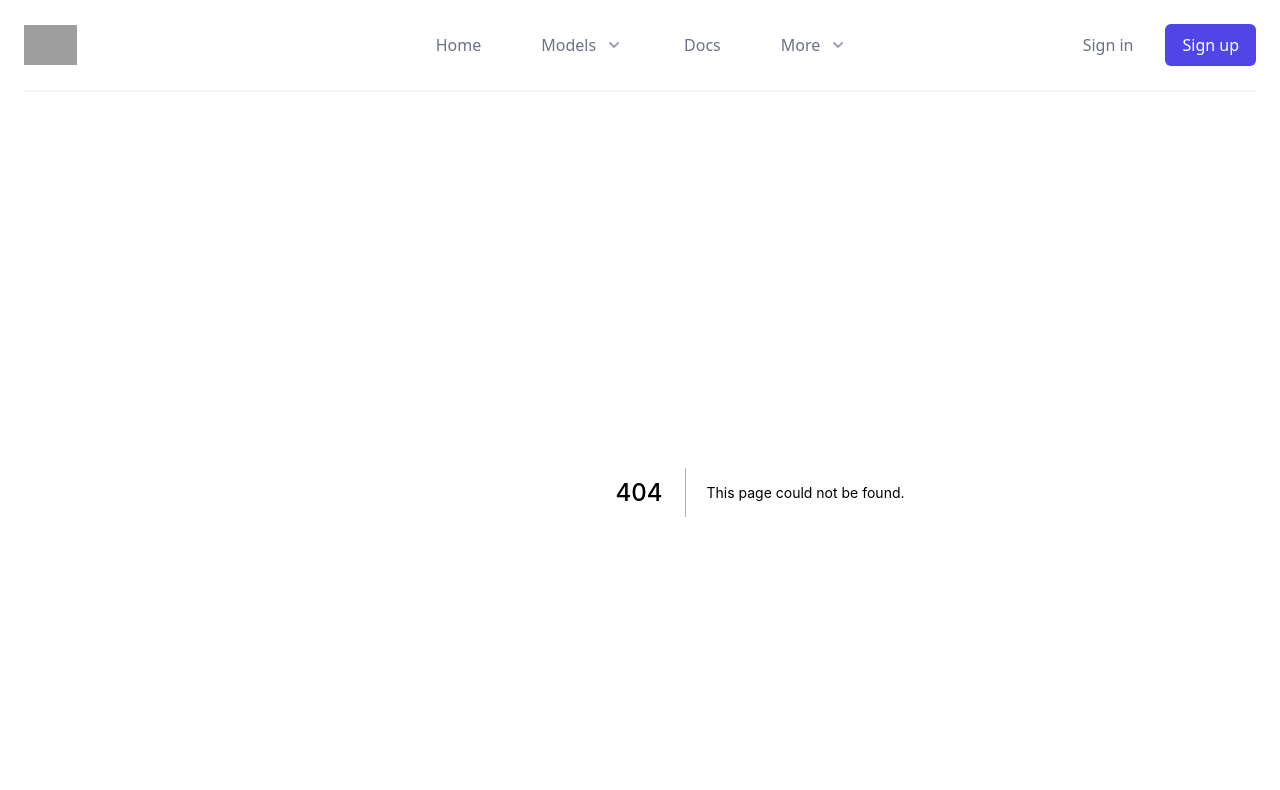
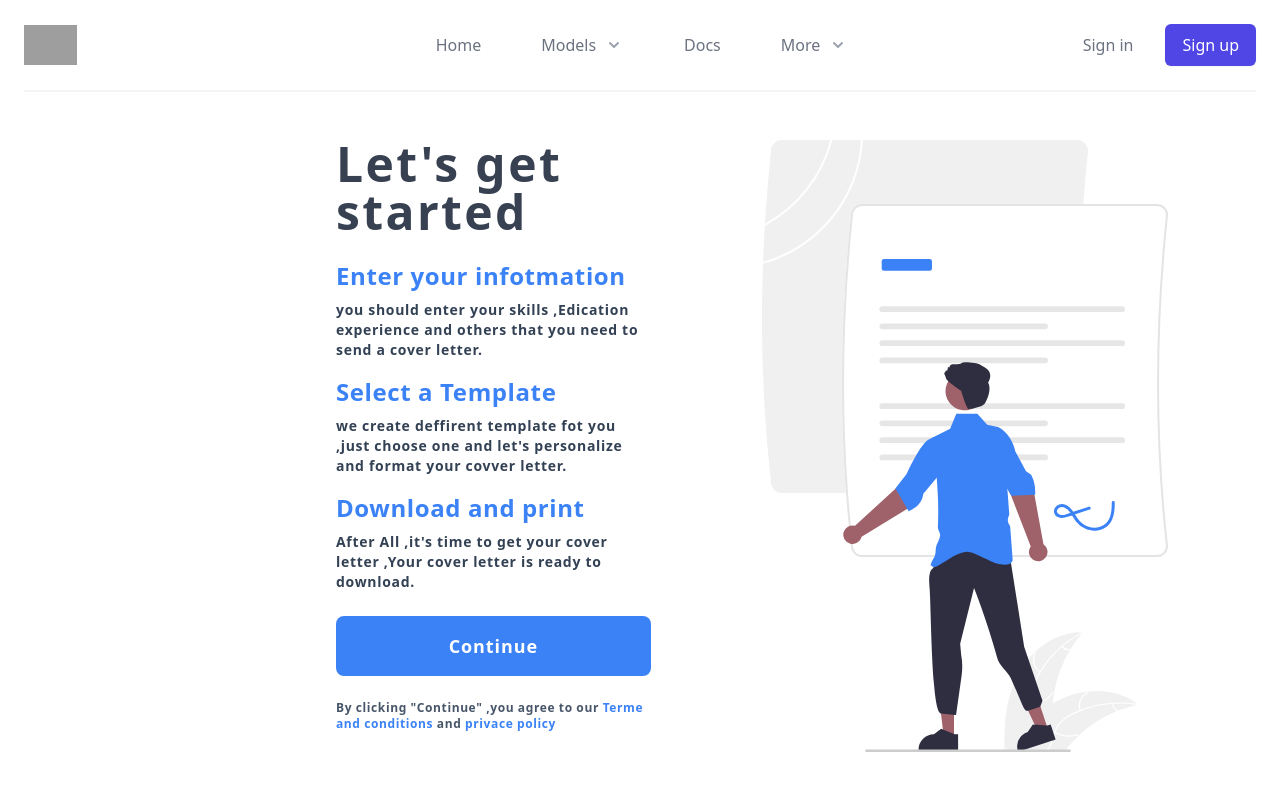
Before and after one commit to chamsou-Br/next_steps, a Next.js app: page /coverLetter in a window 1280 px wide. Before the commit this address had no page. Shown: the top 790 px of the page. Built offline with nearby package versions, Linux system fonts and the light colour scheme; grey boxes are pictures that could not be loaded.

Commit message:
add coverLetter home

```diff
--- /dev/null
+++ b/pages/coverLetter/index.js
@@ -0,0 +1,45 @@
+import React from 'react'
+
+function CoverLetterHome() {
+  return (
+    <div className=' flex justify-center mt-12'>
+        <div className=" w-1/3 ml-24 " >
+            <h1 className=' font-bold text-5xl tracking-wider text-gray-700 mb-6'>Let's get started</h1>
+            <div className=' mb-4'>
+                <h2 className=' text-blue-500 font-bold text-2xl tracking-wide mb-2'>Enter your infotmation</h2>
+                <p className=' text-slate-700 font-semibold text-sm tracking-wider'>
+                    you should enter your skills ,Edication experience and others that you need to send a cover letter.
+                </p>
+            </div>
+            <div className=' mb-4'>
+                <h2 className=' text-blue-500 font-bold text-2xl tracking-wide mb-2'>Select a Template</h2>
+                <p className=' text-slate-700 font-semibold text-sm tracking-wider'>
+                    we create deffirent template fot you ,just choose one and let's personalize and format your covver letter.
+                </p>
+            </div>
+            <div>
+                <h2 className=' text-blue-500 font-bold text-2xl tracking-wide mb-2'>Download and print</h2>
+                <p className=' text-slate-700 font-semibold text-sm tracking-wider'>
+                    After All ,it's time to get your cover letter ,Your cover letter is ready to download.
+                </p>
+            </div>
+            <div className=' mt-6 py-4 bg-blue-500 text-center rounded-lg'>
+                <span className=' text-lg font-bold text-white tracking-wider'>Continue</span>
+            </div>
+
+            <p className='text-slate-600 font-semibold text-xs tracking-wider mt-6'>
+                By clicking "Continue" ,you agree to our <span className=' text-blue-500 font-bold'>Terme and conditions </span>
+                and <span className=' text-blue-500 font-bold'>privace policy</span>
+            </p>
+        </div>
+        <div className=' w-2/3 m-auto  '>
+            <img className=' m-auto'  src='./coverletter.svg' />
+        </div>
+
+
+
+    </div>
+  )
+}
+
+export default CoverLetterHome
--- a/pages/index.js
+++ b/pages/index.js
@@ -5,7 +5,7 @@ import Sidebar from '../components/sidebar'
 import { FaMailBulk , FaLongArrowAltRight, FaPaypal, FaCrown, FaHandsHelping, FaFacebook, FaGoogle, FaTwitter, FaPinterest } from 'react-icons/fa';
 import {MdAccountTree, MdGroup} from 'react-icons/md'
 import { IoShareSocialSharp } from 'react-icons/io5';
-// 4338CA 6366F1
+// 4338CA 6366F1 3B82F6
 
  const Home = ()=> {
   return (
```
Also changed, not shown: information.txt (added), public/coverletter.svg (added), public/coverletter1.svg (added).
